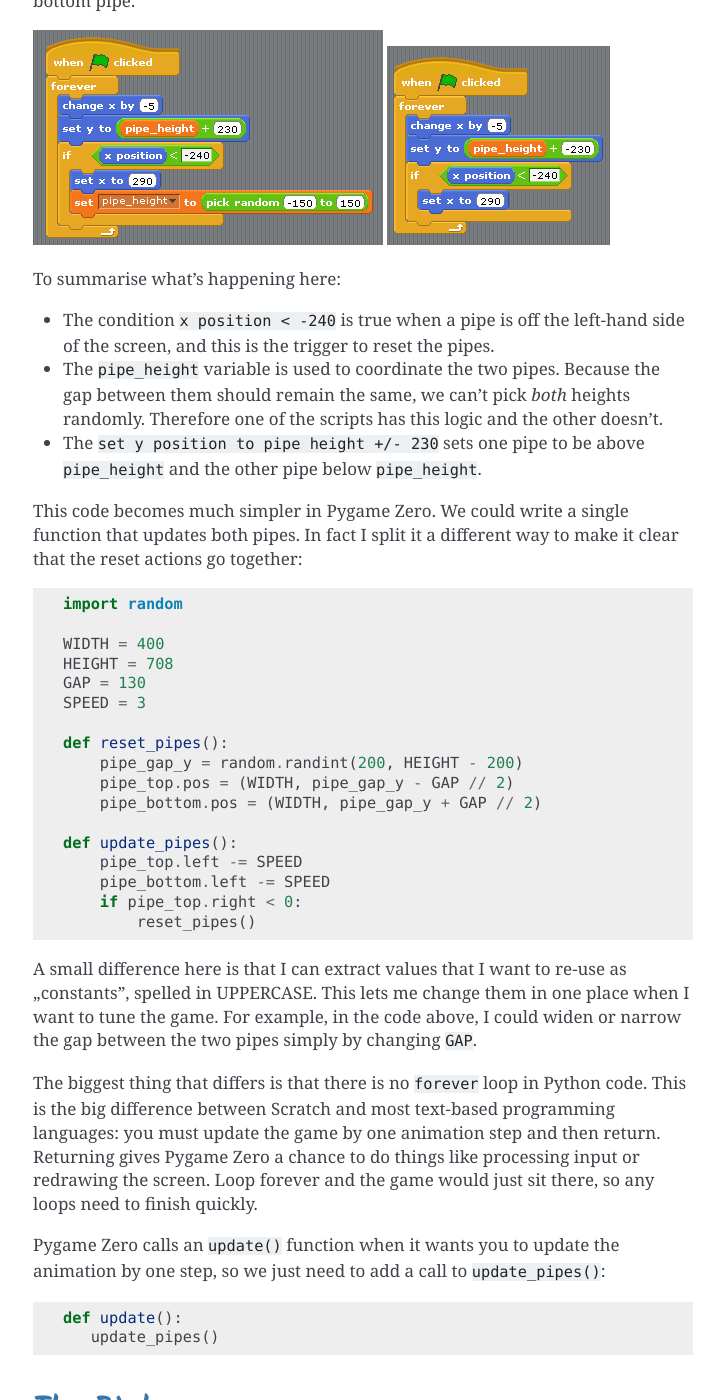
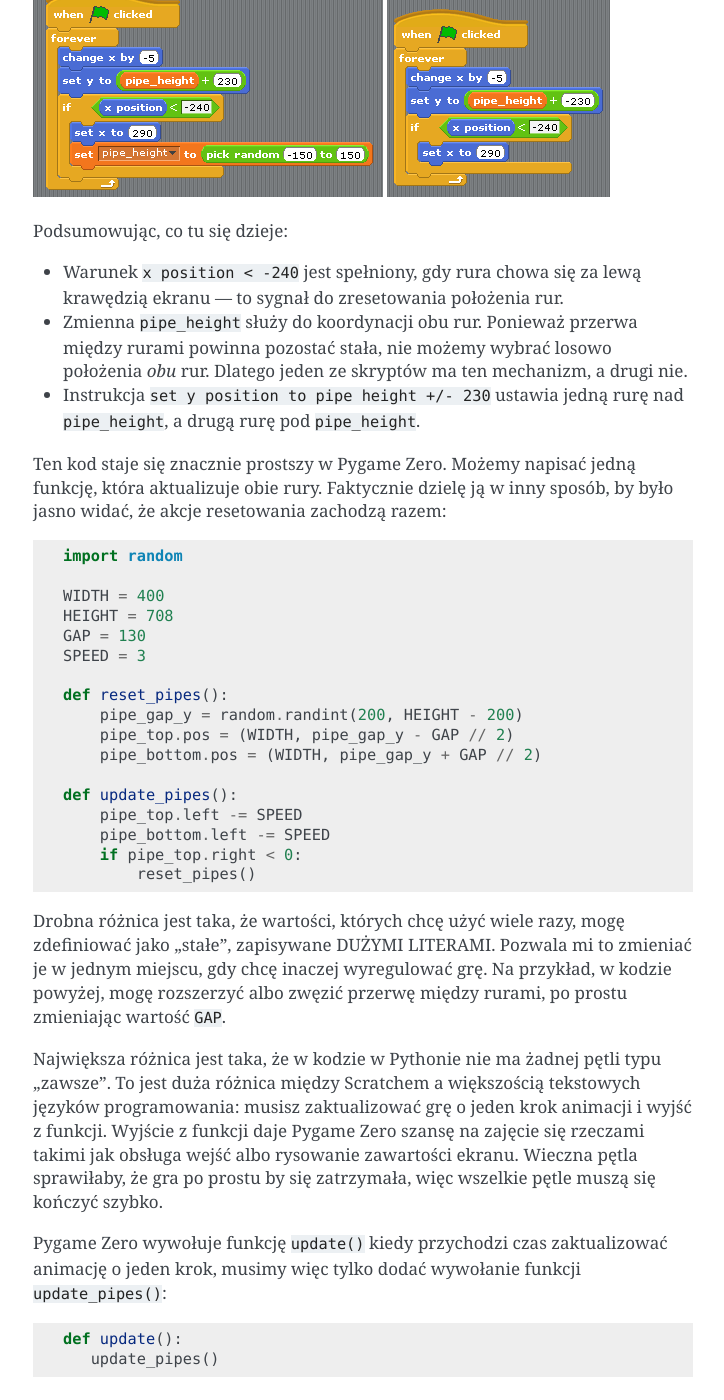
Before and after one commit to rczajka/pgzero-polish, a Sphinx documentation site: the page built from doc/from-scratch.rst, in a window 1280 px wide and 1400 px high, scrolled down 1681 px. Shown: the whole window, without its empty margins (387-1111 px from the left). Built offline with Sphinx 7.4.7, drawn with Linux system fonts in a browser that asks for light colours; pages that are not in the unit, such as notebooks, are missing from menus; some of the changed text lies outside the part shown.

Commit message:
From Scratch.

```diff
--- a/doc/from-scratch.rst
+++ b/doc/from-scratch.rst
@@ -1,44 +1,42 @@
-Migrating from Scratch
-======================
+Przejście ze Scratcha
+=====================
 
-This tutorial will compare an implementation of Flappy Bird written in Scratch
-with one written in Pygame Zero. The Scratch and Pygame Zero programs are
-similar to a remarkable extent.
+Ten przewodnik porównuje implementację gry Flappy Bird napisaną w Scratchu
+i napisaną w Pygame Zero. Programy w Scratchu i Pygame Zero są podobne
+w zadziwiającym stopniu.
 
-The `Pygame Zero version`__ can be found in Pygame Zero repository.
+`Wersję w Pygame Zero`__ można znaleźć w repozytorium Pygame Zero.
 
 .. __: https://github.com/lordmauve/pgzero/blob/master/examples/flappybird/flappybird.py
 
-You can also download the `Scratch 1.4 version`__ and `Scratch 3 version`__ from the repository.
+Z repozytorium możesz też pobrać `wersję w Scratchu 1.4`__ i `wersję w Scratchu 3`__.
 
 .. __: https://github.com/lordmauve/pgzero/raw/master/examples/flappybird/Flappy%20Bird.sb
 .. __: https://github.com/lordmauve/pgzero/raw/master/examples/flappybird/Flappy%20Bird.sb3
 
-The Pygame Zero version includes scoring logic, which is omitted in the code
-examples on this page to make it a closer comparison.
+Wersja w Pygame Zero zawiera mechanizm punktacji, którą pomijamy w przykładach
+kodu na tej stronie, by porównanie było bliższe.
 
-The Python code shown below is re-arranged for clarity within the examples.
+Pokazany niżej kod w Pythonie został przeorganizowany dla większej jasności przykładów.
 
 
-The stage
----------
+Scena
+-----
 
-Here's how the stage is laid out in our Scratch program:
+Tak wygląda scena w naszym programie w Scratchu:
 
 .. image:: _static/scratch/flappybird-stage.png
 
-There are just three objects, aside from the background: the bird, and the top
-and bottom pipes.
+Są tu tylko trzy obiekty, oprócz tła: ptak i dwie rury, górna i dolna.
 
-This corresponds to the Pygame Zero code setting these objects up as
-``Actors``::
+W kodzie w Pygame Zero odpowiadają im definicje obiektów ``Aktorów``::
 
    bird = Actor('bird1', (75, 200))
    pipe_top = Actor('top', anchor=('left', 'bottom'))
    pipe_bottom = Actor('bottom', anchor=('left', 'top'))
 
-In Pygame Zero we also have to ensure we draw these objects. In principle this
-gives a little more flexibility about how to draw the scene::
+W Pygame Zero musimy też zapewnić rysowanie tych obiektów. Co do zasaday daje to nieco więcej
+elastyczności przy rysowaniu sceny::
 
    def draw():
        screen.blit('background', (0, 0))
@@ -47,33 +45,32 @@
        bird.draw()
 
 
-Pipe movement
--------------
+Ruch rur
+--------
 
-The pipes move at a constant rate irrespective of the bird. When they move off
-the left-hand side of the screen, they loop around to the right, and their
-vertical position moves at random.
+Rury przesuwają się w stałym tempie niezależnie od ptaka. Kiedy chowają się
+za lewą krawędzią ekranu, pojawiają się znowu z prawej, a ich pozycja w pionie
+zmienia się losowo.
 
-In Scratch this can be achieved by creating two different scripts for the top
-and bottom pipe.
+W Scratchu osiągamy to tworząc dwa osobne skrypty dla górnej i dolnej rury.
 
 .. image:: _static/scratch/flappybird-top-start.png
 
 .. image:: _static/scratch/flappybird-bottom-start.png
 
-To summarise what's happening here:
+Podsumowując, co tu się dzieje:
 
-* The condition ``x position < -240`` is true when a pipe is off the left-hand
-  side of the screen, and this is the trigger to reset the pipes.
-* The ``pipe_height`` variable is used to coordinate the two pipes. Because the
-  gap between them should remain the same, we can't pick *both* heights
-  randomly. Therefore one of the scripts has this logic and the other doesn't.
-* The ``set y position to pipe height +/- 230`` sets one pipe to be above
-  ``pipe_height`` and the other pipe below ``pipe_height``.
+* Warunek ``x position < -240`` jest spełniony, gdy rura chowa się za lewą
+  krawędzią ekranu — to sygnał do zresetowania położenia rur.
+* Zmienna ``pipe_height`` służy do koordynacji obu rur. Ponieważ przerwa między
+  rurami powinna pozostać stała, nie możemy wybrać losowo położenia *obu* rur.
+  Dlatego jeden ze skryptów ma ten mechanizm, a drugi nie.
+* Instrukcja ``set y position to pipe height +/- 230`` ustawia jedną rurę nad
+  ``pipe_height``, a drugą rurę pod ``pipe_height``.
 
-This code becomes much simpler in Pygame Zero. We could write a single function
-that updates both pipes. In fact I split it a different way to make it clear
-that the reset actions go together::
+Ten kod staje się znacznie prostszy w Pygame Zero. Możemy napisać jedną funkcję,
+która aktualizuje obie rury. Faktycznie dzielę ją w inny sposób, by było jasno
+widać, że akcje resetowania zachodzą razem::
 
    import random
 
@@ -93,38 +90,38 @@
        if pipe_top.right < 0:
            reset_pipes()
 
-A small difference here is that I can extract values that I want to re-use as
-"constants", spelled in UPPERCASE. This lets me change them in one place when I
-want to tune the game. For example, in the code above, I could widen or narrow
-the gap between the two pipes simply by changing ``GAP``.
+Drobna różnica jest taka, że wartości, których chcę użyć wiele razy, mogę zdefiniować
+jako „stałe”, zapisywane DUŻYMI LITERAMI. Pozwala mi to zmieniać je w jednym miejscu,
+gdy chcę inaczej wyregulować grę. Na przykład, w kodzie powyżej, mogę rozszerzyć albo
+zwęzić przerwę między rurami, po prostu zmieniając wartość ``GAP``.
 
-The biggest thing that differs is that there is no ``forever`` loop in Python
-code.  This is the big difference between Scratch and most text-based
-programming languages: you must update the game by one animation step and then
-return.  Returning gives Pygame Zero a chance to do things like processing
-input or redrawing the screen. Loop forever and the game would just sit there,
-so any loops need to finish quickly.
+Największa różnica jest taka, że w kodzie w Pythonie nie ma żadnej pętli typu „zawsze”.
+To jest duża różnica między Scratchem a większością tekstowych języków programowania:
+musisz zaktualizować grę o jeden krok animacji i wyjść z funkcji. Wyjście z funkcji
+daje Pygame Zero szansę na zajęcie się rzeczami takimi jak obsługa wejść albo rysowanie
+zawartości ekranu. Wieczna pętla sprawiłaby, że gra po prostu by się zatrzymała,
+więc wszelkie pętle muszą się kończyć szybko.
 
-Pygame Zero calls an ``update()`` function when it wants you to update the
-animation by one step, so we just need to add a call to ``update_pipes()``::
+Pygame Zero wywołuje funkcję ``update()`` kiedy przychodzi czas zaktualizować animację
+o jeden krok, musimy więc tylko dodać wywołanie funkcji ``update_pipes()``::
 
    def update():
       update_pipes()
 
 
-The Bird
---------
+Ptak
+----
 
-The patterns described above for how Scratch logic translates to Python code
-also apply for the bird logic. Let's look at the Python code first this time.
+Wyżej opisany schemat tego jak logika Scratcha przekłada się na kod Pythona
+pasuje też do logiki ptaka. Tym razem najpierw obejrzyjmy kod w Pythonie.
 
-The code to update the bird is organised into a function called
-``update_bird()``. The first thing this function contains is some code to move
-the bird according to gravity::
+Kod aktualizujący ptaka jest zorganizowany w funkcji o nazwie
+``update_bird()``. Pierwsza rzecz w tej funkcji to kod przesuwający ptaka
+zgodnie z prawem grawitacji::
 
    GRAVITY = 0.3
 
-   # Initial state of the bird
+   # Początkowy stan ptaka
    bird.dead = False
    bird.vy = 0
 
@@ -134,26 +131,27 @@
        bird.y += bird.vy
        bird.x = 75
 
-This is a simple gravity formula:
+To bardzo prosty wzór na grawitację:
 
-* Gravity means constant **acceleration downwards**.
-* Acceleration is change in **velocity**.
-* Velocity is change in **position**.
+* Grawitacja oznacza stałe **przyspieszenie w dół**.
+* Przyspieszenie to zmiana **prędkości**.
+* Prędkość to zmiana **pozycji**.
 
-To represent this we need to track a variable ``bird.vy``, which is the bird's
-velocity in the ``y`` direction. This is a new variable that we are defining,
-not something that Pygame Zero provides for us.
+Aby to przedstawić, potrzebujemy śledzić zmienną ``bird.vy``, która oznacza prędkość
+ptaka w kierunku ``y`` (``v`` to oznaczenie prędkości, ``y`` to kierunek pionowy).
+To jest nowa zmienna, którą sami definiujemy, a nie coś
+dostarczonego nam przez Pygame Zero.
 
-* Gravity means constant acceleration downwards: ``GRAVITY`` is greater than 0.
-* Acceleration is change in velocity: ``GRAVITY`` gets added to ``bird.vy``
-* Velocity is change in position: ``bird.vy`` gets added to ``bird.y``
+* Grawitacja oznacza stałe przyspieszenie w dół: stała ``GRAVITY`` jest większa niż 0.
+* Przyspieszenie to zmiana prędkości: stałą ``GRAVITY`` dodajemy do ``bird.vy``
+* Prędkość to zmiana pozycji: zmienną ``bird.vy`` dodajemy do ``bird.y``
 
-Note that the bird does not move horizontally! Its ``x`` position stays at
-75 through the whole game. We simulate movement by moving the pipes towards
-it. This looks as though it's a moving camera following the bird. So there's
-no need for a ``vx`` variable in this game.
+Zwróć uwagę, że ptak nie porusza się w poziomie! Jego pozycja ``x`` ma wartość
+75 w ciągu całej gry. Symulujemy ruch przesuwając rury w kierunku ptaka.
+Wygląda to, jak gdyby kamera poruszała się razem z ptakiem. Dlatego nie potrzebujemy
+zmiennej ``vx`` w tej grze.
 
-The next section makes the bird flap its wings::
+Następna sekcja sprawia, że ptak macha skrzydłami::
 
        if not bird.dead:
            if bird.vy < -3:
@@ -161,22 +159,22 @@
            else:
                bird.image = 'bird1'
 
-This checks if the bird is moving upwards or downwards. We show the ``bird2``
-image if it is moving upwards fast and the ``bird1`` image otherwise. (-3 was
-picked by trial and error to make this look convincing).
+Sprawdzamy tutaj, czy ptak porusza się w górę, czy w dół. Pokazujemy obraz ``bird2``,
+gdy porusza się w górę, a obraz ``bird1`` w przeciwnym przypadku (wartość -3 została
+dobrana metodą prób i błędów, by uzyskać przekonujący wygląd).
 
-The next section checks if the bird has collided with a wall::
+Kolejna sekcja sprawdza, czy ptak zderzył się ze ścianą::
 
        if bird.colliderect(pipe_top) or bird.colliderect(pipe_bottom):
            bird.dead = True
            bird.image = 'birddead'
 
-If so we set ``bird.dead`` to ``True``. This is a **boolean value** meaning it
-is either ``True`` or ``False``. We can use this to easily check if the bird is
-alive. If it isn't alive it won't respond to player input.
+Jeśli tak, to ustawiamy ``bird.dead`` na ``True``. To jest **wartość logiczna**, czyli
+ma wartość albo ``True`` (prawda) albo ``False`` (fałsz). Dzięki niej możemy łatwo sprawdzać,
+czy ptak jest żywy. Jeśli nie jest żywy, nie będzie reagował na sterowanie nim przez użytkownika.
 
-And the final section checks if the bird has fallen off the bottom (or the top)
-of the game screen. If so it resets the bird::
+Ostatnia sekcja sprawda, czy ptak wypadł poza dolną (albo górną) krawędź ekranu gry.
+Gdy tak się stanie, ptak jest resetowany::
 
        if not 0 < bird.y < 720:
            bird.y = 200
@@ -184,21 +182,20 @@
            bird.vy = 0
            reset_pipes()
 
-What's ``reset_pipes()`` doing there? Because I'd organised my pipes code to
-be a separate function, I can just call it whenever I want to reset my walls.
-In this case it makes it a better game because it gives the player a chance to
-react when the bird moves back to its start position.
+Co tu robi ``reset_pipes()``? Ponieważ mój kod dotyczący rur znajduje się w osobnej funkcji,
+mogę wywołać ją zawsze, gdy chcę zresetować moje ściany.
+W tym przypadku poprawia to grę, bo daje graczowi szansę na reakcję, gdy ptak powróci do swojej
+pozycji startowej.
 
-Again, this needs to be called every frame, so we add it to ``update()``::
+I znowu, tę funkcję trzeba wywoływać przed każdą klatką, więc dodajemy ją do ``update()``::
 
    def update():
       update_pipes()
       update_bird()
 
-The final part of the bird logic is that it has to respond to player control.
-When we press a key, the bird flaps upwards. Pygame Zero will call an
-``on_key_down()`` function - if you've defined one - whenever a key is
-pressed::
+Ostatnia część logiki ptaka to reagowanie na sterowanie nim przez gracza.
+Kiedy naciskamy klawisz, ptak odpycha się w górę. Pygame Zero wywoła funkcję
+``on_key_down()`` — jeśli taką zdefiniujesz — zawsze gdy zostanie wciścięty klawisz::
 
    FLAP_VELOCITY = -6.5
 
@@ -206,67 +203,65 @@
        if not bird.dead:
            bird.vy = FLAP_VELOCITY
 
-Here, if the bird is not dead, we set its ``vy`` to a negative number: in
-Pygame Zero this means it starts moving upwards.
+Tutaj, jeśli ptak nie jest martwy, ustawiamy jego ``vy`` na ujemną wartość:
+w Pygame Zero oznacza to ruch w górę.
 
-You should be able to find a lot of parallels between the Python code and this
-Scratch code:
+Powinno Ci być łatwo znaleźć dużo podobieństw między kodem w Pythonie a tym
+kodem w Scratchu:
 
 .. image:: _static/scratch/flappybird-bird-start.png
 .. image:: _static/scratch/flappybird-bird-space.png
 
 
-The biggest differences between Scratch and Pygame Zero are these:
+Największe różnice między Scratchem a Pygame Zero są takie:
 
-* You cannot loop forever in Pygame Zero - just update for one frame and then
-  return.
-* The coordinates are different. In Pygame Zero, the top left of the screen is
-  ``x = 0, y = 0``. The ``x`` direction goes from left to right as before, but
-  ``y`` goes down the screen! This is why ``GRAVITY`` is a positive number and
-  ``FLAP_VELOCITY`` is a negative number in Python.
-* ``bird.dead`` is a bool, so I can write code like ``if not bird.dead``
-  instead of ``dead = 0`` as in Scratch.
+* W Pygame Zero nie możesz tworzyć wiecznych pętli — uaktualniasz tylko stan
+  dla kolejnej klatki i kończysz funkcję.
+* Współrzędne są inne. W Pygame Zero, lewy górny róg ekranu to
+  ``x = 0, y = 0``. Kierunek ``x`` idzie od lewej do prawej jak wcześniej, ale
+  ``y`` idzie w dół ekranu! To dlatego w Pythonie ``GRAVITY`` jest liczbą dodatnią, a
+  ``FLAP_VELOCITY`` — ujemną.
+* ``bird.dead`` jest wartością logiczną, dlatego mogę pisać np. ``if not bird.dead``
+  zamiast ``dead = 0`` jak w Scratchu.
 
 
-Summary
--------
+Podsumowanie
+------------
 
-Many of the concepts available in Scratch can be translated directly into
-Pygame Zero.
+Wiele pojęć dostępnych w Scratchu da się przełożyć bezpośrednio do Pygame Zero.
 
-Here are some comparisons:
+Tutaj jest kilka porównań:
 
-+----------------------------+--------------------------------------------+
-| In Scratch                 | In Pygame Zero                             |
-+============================+============================================+
-| ``change y by 1`` (up)     | ``bird.y -= 1``                            |
-+----------------------------+--------------------------------------------+
-| ``change y by -1`` (down)  | ``bird.y += 1``                            |
-+----------------------------+--------------------------------------------+
-| ``set costume to <name>``  | ``bird.image = 'name'``                    |
-+----------------------------+--------------------------------------------+
-| ``if dead = 0``            | ``if not bird.dead:``                      |
-+----------------------------+--------------------------------------------+
-| ``set dead to 0``          | ``bird.dead = False``                      |
-+----------------------------+--------------------------------------------+
-| ``if touching Top?``       | ``if bird.colliderect(pipe_top)``          |
-+----------------------------+--------------------------------------------+
-| ``When Flag clicked``...   | Put code into the ``update()`` function.   |
-| ``forever``                |                                            |
-+----------------------------+--------------------------------------------+
-| ``When [any] key pressed`` | ``def on_key_down():``                     |
-+----------------------------+--------------------------------------------+
-| ``pick random a to b``     | ``import random`` to load the ``random``   |
-|                            | module, then ``random.randint(a, b)``      |
-+----------------------------+--------------------------------------------+
-| (0, 0) is the centre of    | (0, 0) is the top-left of the window       |
-| the stage                  |                                            |
-+----------------------------+--------------------------------------------+
++----------------------------+------------------------------------------------+
+| W Scratchu                 | W Pygame Zero                                  |
++============================+================================================+
+| ``change y by 1`` (w górę) | ``bird.y -= 1``                                |
++----------------------------+------------------------------------------------+
+| ``change y by -1`` (w dół) | ``bird.y += 1``                                |
++----------------------------+------------------------------------------------+
+| ``set costume to <name>``  | ``bird.image = 'name'``                        |
++----------------------------+------------------------------------------------+
+| ``if dead = 0``            | ``if not bird.dead:``                          |
++----------------------------+------------------------------------------------+
+| ``set dead to 0``          | ``bird.dead = False``                          |
++----------------------------+------------------------------------------------+
+| ``if touching Top?``       | ``if bird.colliderect(pipe_top)``              |
++----------------------------+------------------------------------------------+
+| ``When Flag clicked``...   | Umieść kod w funkcji ``update()``.             |
+| ``forever``                |                                                |
++----------------------------+------------------------------------------------+
+| ``When [any] key pressed`` | ``def on_key_down():``                         |
++----------------------------+------------------------------------------------+
+| ``pick random a to b``     | ``import random`` by załadować moduł           |
+|                            | ``random``, następnie ``random.randint(a, b)`` |
++----------------------------+------------------------------------------------+
+| (0, 0) jest w środku sceny | (0, 0) jest w lewym górnym roku okna           |
++----------------------------+------------------------------------------------+
 
-In some cases, the code is simpler in Python because it can be
-organised in a way that helps it make sense when you read it.
+Kod w Pythonie bywa czasem prostszy, bo może być zorganizowany
+w sposób pomagający go zrozumieć podczas czytaniu.
 
-The power of Pygame Zero's actors also makes the coordinate manipulation
-easier. We used the ``anchor`` position to position the pipes, and we were able
-to see if a pipe was off-screen by checking ``pipe_top.right < 0`` rather than
-``if x position < -240``.
+Dzięki mocy aktorów Pygame Zero także używanie współrzędnych jest łatwiejsze.
+Użyliśmy ustawienia ``anchor``, by ustawiać pozycję rur, i mogliśmy
+zobaczyć czy rura jest poza ekranem, sprawdzając czy ``pipe_top.right < 0``,
+a nie ``if x position < -240``.
```
Also changed, not shown: doc/images/accel_decel.png, doc/images/accelerate.png, doc/images/bounce_end.png, doc/images/bounce_start.png, doc/images/bounce_start_end.png, doc/images/decelerate.png, doc/images/in_elastic.png, doc/images/in_out_elastic.png, doc/images/linear.png, doc/images/out_elastic.png.
